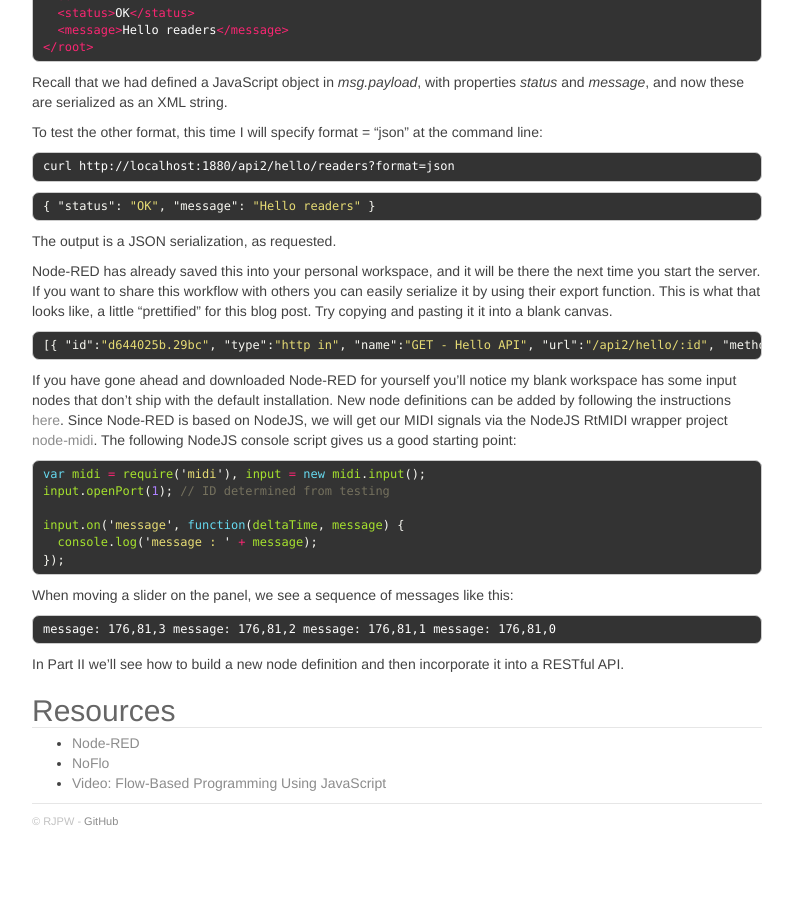
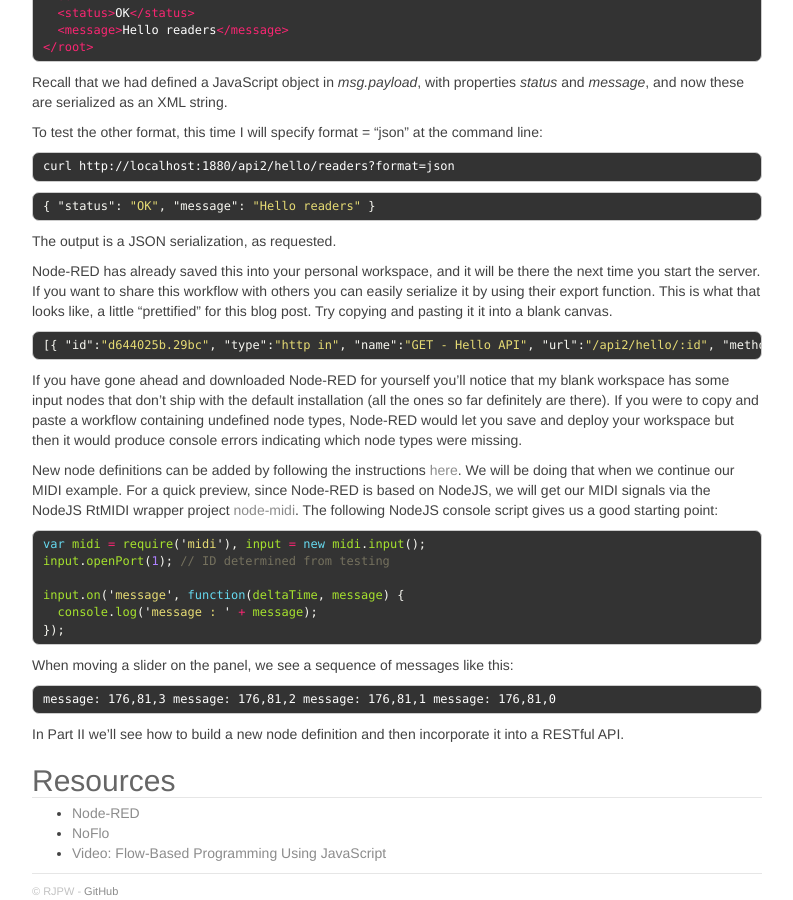
Before and after one commit to rjpw/rjpw.github.io, a Jekyll site: the page built from _posts/2015-2-2-visual-architect.md, in a window 1280 px wide and 900 px high, scrolled down 4701 px. Shown: the whole window, without its empty margins (338-1131 px from the left). Built offline with Jekyll 4.4.1, drawn with Linux system fonts in a browser that asks for light colours; nearby versions of some CDN libraries; before the commit the page ends 5531 px from its top, so only the background shows below that.

Commit message:
Edited again to setup future post

```diff
--- a/_posts/2015-2-2-visual-architect.md
+++ b/_posts/2015-2-2-visual-architect.md
@@ -136,7 +136,9 @@
 {% endhighlight %}
 
 
-If you have gone ahead and downloaded Node-RED for yourself you'll notice my blank workspace has some input nodes that don't ship with the default installation. New node definitions can be added by following the instructions [here](http://nodered.org/docs/creating-nodes/). Since Node-RED is based on NodeJS, we will get our MIDI signals via the NodeJS RtMIDI wrapper project [node-midi](https://github.com/justinlatimer/node-midi). The following NodeJS console script gives us a good starting point:
+If you have gone ahead and downloaded Node-RED for yourself you'll notice that my blank workspace has some input nodes that don't ship with the default installation (all the ones so far definitely are there). If you were to copy and paste a workflow containing undefined node types, Node-RED would let you save and deploy your workspace but then it would produce console errors indicating which node types were missing.
+
+New node definitions can be added by following the instructions [here](http://nodered.org/docs/creating-nodes/). We will be doing that when we continue our MIDI example. For a quick preview, since Node-RED is based on NodeJS, we will get our MIDI signals via the NodeJS RtMIDI wrapper project [node-midi](https://github.com/justinlatimer/node-midi). The following NodeJS console script gives us a good starting point:
 
 {% highlight javascript %}
 var midi = require('midi'), input = new midi.input();
```
